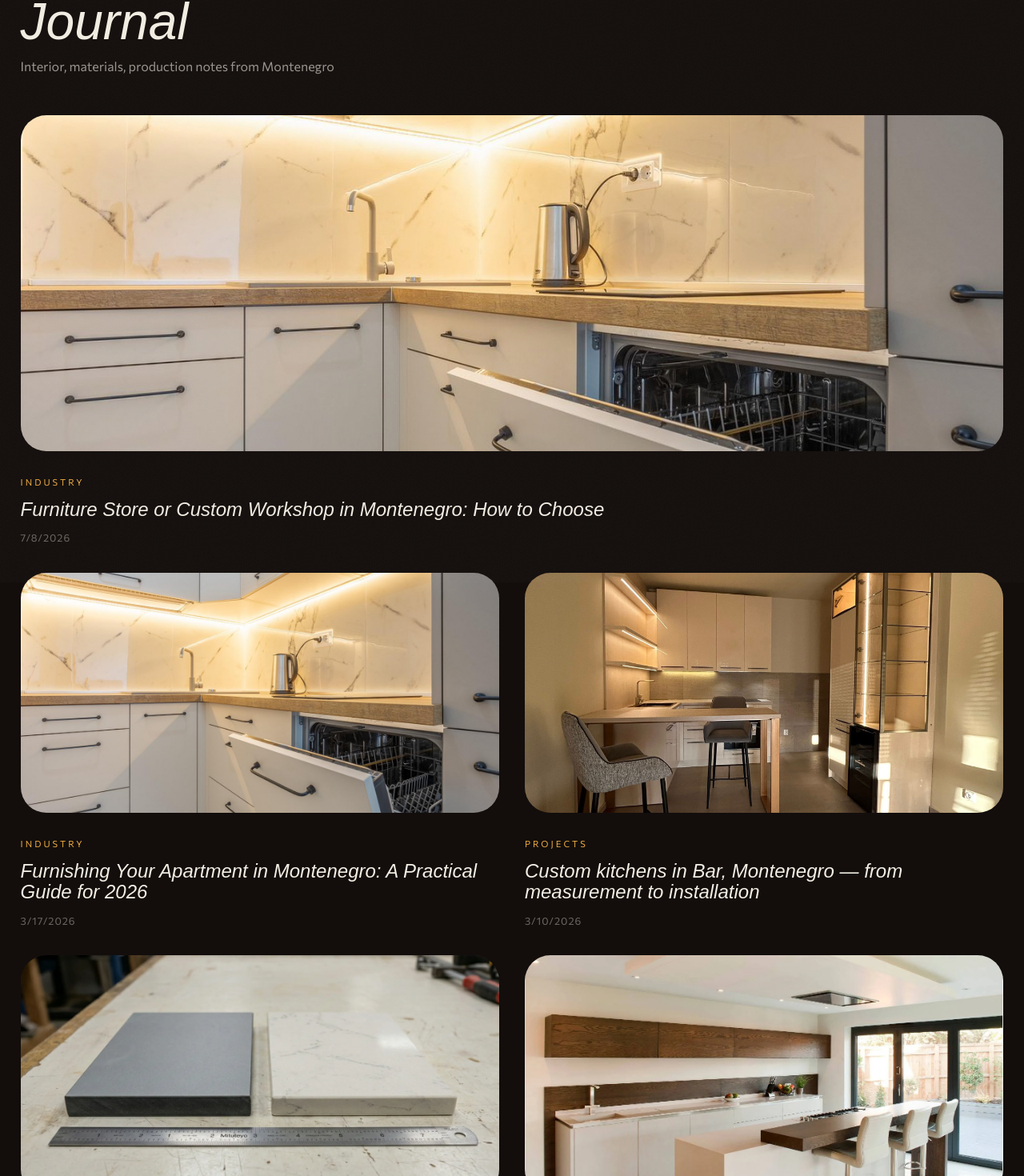
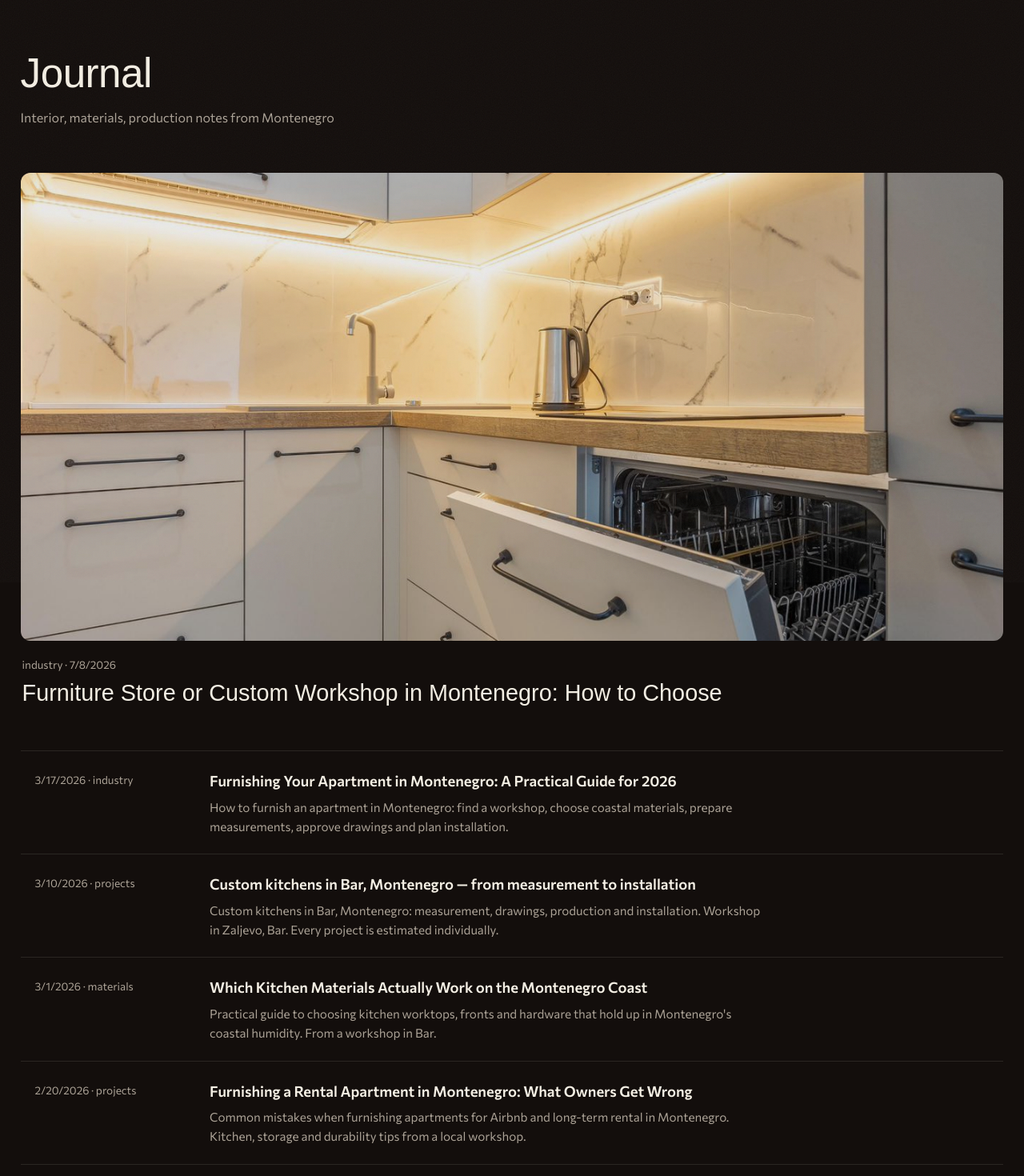
Before and after one commit to Kirill552/artidom-com, a Next.js app: page /en/blog in a window 1280 px wide. Shown: the part 72-1542 px from the top of the page at 80% size. Built offline with nearby package versions, Linux system fonts and the light colour scheme; a web font is replaced by a local one.

Commit message:
feat(blog,contact): текстовый индекс, тёмное чтение, hairline-формы

```diff
--- a/src/app/[locale]/blog/[slug]/page.module.css
+++ b/src/app/[locale]/blog/[slug]/page.module.css
@@ -3,60 +3,118 @@
     height: 55vh;
     min-height: 400px;
     background: var(--color-muted);
-    margin-bottom: 0;
+    overflow: hidden;
 }
 
 .heroMedia {
     object-fit: cover;
 }
 
+.heroScrim {
+    position: absolute;
+    inset: 0;
+    background: linear-gradient(to top, var(--surface-night) 6%, transparent 50%);
+}
+
 .article {
-    padding: 4rem 0;
-    max-width: 740px;
+    padding: clamp(40px, 6vw, 72px) 0;
+    max-width: 68ch;
+    margin-inline: auto;
 }
 
 .meta {
     display: flex;
-    gap: 1.5rem;
-    margin-bottom: 2rem;
-}
-
-.tag {
-    font-size: 0.7rem;
-    text-transform: uppercase;
-    letter-spacing: 3px;
-    color: var(--color-accent);
-}
-
-.date {
-    font-size: 0.7rem;
-    text-transform: uppercase;
-    letter-spacing: 2px;
-    opacity: 0.4;
+    flex-wrap: wrap;
+    gap: 0.5rem 1.5rem;
+    margin-bottom: 1.75rem;
+    color: var(--ink-dim);
+    font-size: 0.92rem;
+    font-weight: 500;
 }
 
 .title {
     font-family: var(--font-display);
-    font-size: 3.5rem;
-    font-style: italic;
-    font-weight: 300;
-    line-height: 1.1;
-    margin-bottom: 2.5rem;
+    font-style: normal;
+    font-weight: 500;
+    font-size: clamp(1.8rem, 3.6vw, 3rem);
+    letter-spacing: -0.01em;
+    line-height: 1.12;
+    margin-bottom: 2rem;
 }
 
 .body {
-    font-size: 1.1rem;
-    line-height: 1.9;
-    opacity: 0.8;
+    font-size: 1.05rem;
+    line-height: 1.75;
+    color: var(--ink-warm);
 }
 
 .body h2 {
+    font-family: var(--font-display);
+    font-weight: 500;
     font-size: 1.5rem;
-    margin: 2.5rem 0 1rem;
+    margin: 2.5em 0 0.8em;
+}
+
+.body h3 {
+    font-family: var(--font-main);
+    font-weight: 600;
+    font-size: 1.2rem;
+    margin: 2em 0 0.6em;
 }
 
 .body p {
-    margin-bottom: 1.5rem;
+    margin: 0 0 1.5em;
+}
+
+.body ul,
+.body ol {
+    padding-left: 1.2em;
+    margin: 0 0 1.5em;
+}
+
+.body li {
+    margin: 0.4em 0;
+    color: var(--ink-warm);
+}
+
+.body blockquote {
+    border-top: 1px solid var(--hairline);
+    border-bottom: 1px solid var(--hairline);
+    padding: 16px 0;
+    margin: 2em 0;
+    color: var(--ink-dim);
+    font-style: italic;
+}
+
+.body blockquote p:last-child {
+    margin-bottom: 0;
+}
+
+.body a {
+    color: var(--amber-light);
+    text-decoration: underline;
+    text-underline-offset: 3px;
+}
+
+.body strong {
+    font-weight: 600;
+    color: var(--ink-warm);
+}
+
+.body img {
+    border-radius: var(--radius);
+}
+
+.body code {
+    background: var(--surface-elevated);
+    padding: 2px 6px;
+    border-radius: 6px;
+}
+
+.body hr {
+    border: 0;
+    border-top: 1px solid var(--hairline);
+    margin: 2.5em 0;
 }
 
 .back {
@@ -64,10 +122,21 @@
 }
 
 .back a {
-    font-size: 0.85rem;
-    text-transform: uppercase;
-    letter-spacing: 2px;
-    color: var(--color-accent);
+    display: inline-flex;
+    align-items: center;
+    gap: 8px;
+    color: var(--ink-dim);
+    font-weight: 500;
+    border-bottom: 1px solid var(--hairline);
+    padding-bottom: 3px;
+    transition:
+        color 200ms var(--ease-out-brand),
+        border-color 200ms var(--ease-out-brand);
+}
+
+.back a:hover {
+    color: var(--amber-light);
+    border-color: var(--amber-light);
 }
 
 @media (max-width: 768px) {
@@ -75,17 +144,4 @@
         height: 40vh;
         min-height: 250px;
     }
-    .article {
-        padding: 2.5rem 0;
-    }
-    .title {
-        font-size: 2rem;
-        margin-bottom: 1.5rem;
-    }
-    .body {
-        font-size: 1rem;
-    }
-    .body h2 {
-        font-size: 1.25rem;
-    }
 }
--- a/src/app/[locale]/blog/[slug]/page.tsx
+++ b/src/app/[locale]/blog/[slug]/page.tsx
@@ -69,6 +69,7 @@ export default async function PostPage({ params }: { params: Promise<{ slug: str
             className={styles.heroMedia}
             sizes="100vw"
           />
+          <div className={styles.heroScrim} aria-hidden="true" />
         </div>
       )}
 
--- a/src/app/[locale]/blog/page.module.css
+++ b/src/app/[locale]/blog/page.module.css
@@ -1,107 +1,148 @@
 .header {
-    padding: 4rem 0 3rem;
+    padding: calc(64px + clamp(56px, 9vh, 100px)) 0 clamp(32px, 5vw, 56px); /* fixed nav offset */
 }
 
 .title {
     font-family: var(--font-display);
-    font-size: 4rem;
-    font-style: italic;
-    font-weight: 300;
-    margin-bottom: 0.5rem;
+    font-style: normal;
+    font-weight: 500;
+    font-size: clamp(1.9rem, 4vw, 3.2rem);
+    letter-spacing: -0.01em;
 }
 
 .subtitle {
-    opacity: 0.6;
+    color: var(--ink-dim);
+    margin-top: 14px;
+    max-width: 56ch;
 }
 
 .empty {
-    padding: 4rem 0;
-    opacity: 0.5;
+    padding: 2rem 0 6rem;
+    color: var(--ink-dim);
 }
 
-.grid {
-    display: grid;
-    grid-template-columns: 1fr 1fr;
-    gap: 2rem;
-    padding-bottom: 6rem;
+/* Featured first post */
+.featured {
+    display: block;
+    margin-bottom: clamp(32px, 5vw, 56px);
 }
 
-.card {
+.featuredFrame {
+    position: relative;
     display: block;
+    aspect-ratio: 21 / 10;
+    border-radius: var(--radius);
+    overflow: hidden;
+    background: var(--surface-elevated);
+    transition: box-shadow 400ms var(--ease-out-brand);
 }
 
-.cardWide {
-    grid-column: span 2;
+.featuredImage {
+    object-fit: cover;
+    filter: brightness(0.92);
+    transition:
+        transform 700ms var(--ease-out-brand),
+        filter 400ms var(--ease-out-brand);
 }
 
-.cardImage {
-    position: relative;
-    height: 300px;
-    background: var(--color-muted);
-    border-radius: 32px;
-    margin-bottom: 1.5rem;
-    overflow: hidden;
-    transition: transform 0.4s;
+.featuredCap {
+    display: block;
+    padding: 16px 2px 0;
 }
 
-.cardImageMedia {
-    object-fit: cover;
+.cardMeta {
+    color: var(--ink-dim);
+    font-size: 0.85rem;
 }
 
-.cardWide .cardImage {
-    height: 420px;
+.featuredTitle {
+    font-family: var(--font-display);
+    font-weight: 500;
+    font-size: clamp(1.3rem, 2.4vw, 1.8rem);
+    color: var(--ink-warm);
+    margin-top: 8px;
+    transition: color 200ms var(--ease-out-brand);
 }
 
-.card:hover .cardImage {
-    transform: translateY(-4px);
+@media (hover: hover) and (pointer: fine) {
+    .featured:hover .featuredFrame {
+        box-shadow: var(--glow-under);
+    }
+
+    .featured:hover .featuredImage {
+        transform: scale(1.03);
+        filter: brightness(1);
+    }
+
+    .featured:hover .featuredTitle {
+        color: var(--amber-light);
+    }
 }
 
-.cardTag {
-    display: inline-block;
-    font-size: 0.7rem;
-    text-transform: uppercase;
-    letter-spacing: 3px;
-    color: var(--color-accent);
-    margin-bottom: 0.75rem;
+/* Text rows for the remaining posts */
+.rows {
+    border-bottom: 1px solid var(--hairline);
+    margin-bottom: clamp(56px, 8vw, 96px);
 }
 
-.cardTitle {
-    font-family: var(--font-display);
-    font-size: 1.5rem;
-    font-style: italic;
-    font-weight: 300;
-    margin-bottom: 0.5rem;
+.row {
+    position: relative;
+    display: grid;
+    grid-template-columns: 180px minmax(0, 1fr);
+    gap: clamp(16px, 3vw, 40px);
+    padding: 22px 18px;
+    border-top: 1px solid var(--hairline);
 }
 
-.cardDate {
-    font-size: 0.8rem;
-    opacity: 0.4;
-    text-transform: uppercase;
-    letter-spacing: 1px;
+.row::before {
+    content: "";
+    position: absolute;
+    inset: 0;
+    background: linear-gradient(90deg, oklch(0.78 0.14 75 / 0.07), transparent 65%);
+    opacity: 0;
+    transition: opacity 350ms var(--ease-out-brand);
 }
 
-@media (max-width: 768px) {
-    .header {
-        padding: 2.5rem 0 2rem;
+.rowMeta {
+    position: relative;
+    color: var(--ink-dim);
+    font-size: 0.85rem;
+    padding-top: 3px;
+}
+
+.rowBody {
+    position: relative;
+}
+
+.rowTitle {
+    display: block;
+    font-weight: 600;
+    font-size: 1.15rem;
+    color: var(--ink-warm);
+    transition: color 200ms var(--ease-out-brand);
+}
+
+.rowExcerpt {
+    display: block;
+    color: var(--ink-dim);
+    font-size: 0.95rem;
+    margin-top: 6px;
+    max-width: 70ch;
+}
+
+@media (hover: hover) and (pointer: fine) {
+    .row:hover::before {
+        opacity: 1;
     }
-    .title {
-        font-size: 2.5rem;
-    }
-    .grid {
-        grid-template-columns: 1fr;
-        padding-bottom: 4rem;
-    }
-    .cardWide {
-        grid-column: span 1;
-    }
-    .cardImage {
-        height: 220px;
-        border-radius: 20px;
-    }
-    .cardWide .cardImage {
-        height: 260px;
-    }
-    .cardTitle {
-        font-size: 1.25rem;
+
+    .row:hover .rowTitle {
+        color: var(--amber-light);
     }
 }
+
+@media (max-width: 720px) {
+    .row {
+        grid-template-columns: 1fr;
+        gap: 8px;
+    }
+}
--- a/src/app/[locale]/blog/page.tsx
+++ b/src/app/[locale]/blog/page.tsx
@@ -22,6 +22,7 @@ export default async function BlogPage({ params }: { params: Promise<{ locale: s
   setRequestLocale(locale);
   const posts = await getPosts(locale);
   const t = await getTranslations('Blog');
+  const [featured, ...restPosts] = posts;
 
   return (
     <main className="container">
@@ -33,34 +34,43 @@ export default async function BlogPage({ params }: { params: Promise<{ locale: s
       {posts.length === 0 ? (
         <p className={styles.empty}>{t('empty')}</p>
       ) : (
-        <div className={styles.grid}>
-          {posts.map((post, i) => (
-            <Link
-              key={post.id}
-              href={`/blog/${post.slug}`}
-              className={`${styles.card} ${i === 0 ? styles.cardWide : ''}`}
-            >
-              {post.coverImage && (
-                <div className={styles.cardImage}>
+        <>
+          <Link href={`/blog/${featured.slug}`} className={styles.featured}>
+            {featured.coverImage && (
+              <span className={styles.featuredFrame}>
                 <Image
-                    src={post.coverImage.url}
-                    alt={`${post.title} - ARTIDOM journal`}
+                  src={featured.coverImage.url}
+                  alt={`${featured.title} - ARTIDOM journal`}
                   fill
-                    className={styles.cardImageMedia}
-                    sizes={i === 0 ? '100vw' : '(max-width: 900px) 100vw, 50vw'}
+                  className={styles.featuredImage}
+                  sizes="(max-width: 900px) 100vw, 90vw"
                 />
-                </div>
+              </span>
             )}
-              <div className={styles.cardBody}>
-                <span className={styles.cardTag}>{post.tag}</span>
-                <h2 className={styles.cardTitle}>{post.title}</h2>
-                <span className={styles.cardDate}>
-                  {new Date(post.publishedAt).toLocaleDateString()}
+            <span className={styles.featuredCap}>
+              <span className={styles.cardMeta}>
+                {featured.tag} &middot; {new Date(featured.publishedAt).toLocaleDateString()}
               </span>
-              </div>
+              <h2 className={styles.featuredTitle}>{featured.title}</h2>
+            </span>
+          </Link>
+
+          <div className={styles.rows}>
+            {restPosts.map((post) => (
+              <Link key={post.id} href={`/blog/${post.slug}`} className={styles.row}>
+                <span className={styles.rowMeta}>
+                  {new Date(post.publishedAt).toLocaleDateString()} &middot; {post.tag}
+                </span>
+                <span className={styles.rowBody}>
+                  <span className={styles.rowTitle}>{post.title}</span>
+                  {post.seoDescription && (
+                    <span className={styles.rowExcerpt}>{post.seoDescription}</span>
+                  )}
+                </span>
               </Link>
             ))}
           </div>
+        </>
       )}
     </main>
   );
--- a/src/app/[locale]/contact/page.module.css
+++ b/src/app/[locale]/contact/page.module.css
@@ -1,28 +1,31 @@
 .page {
     display: grid;
     grid-template-columns: 1.5fr 1fr;
-    gap: 8rem;
-    padding: 5rem 0 8rem;
+    gap: clamp(48px, 7vw, 128px);
+    padding: calc(64px + clamp(48px, 8vh, 88px)) 0 clamp(72px, 10vw, 128px); /* fixed nav offset */
 }
 
 .title {
     font-family: var(--font-display);
-    font-size: 3.5rem;
-    font-style: italic;
-    font-weight: 300;
+    font-style: normal;
+    font-weight: 500;
+    font-size: clamp(1.9rem, 4vw, 3.2rem);
+    letter-spacing: -0.01em;
     margin-bottom: 0.75rem;
-    line-height: 1.1;
 }
 
 .subtitle {
-    opacity: 0.6;
-    margin-bottom: 3rem;
+    color: var(--ink-dim);
+    max-width: 56ch;
+    margin-bottom: clamp(32px, 5vw, 48px);
 }
 
 .success {
-    padding: 2rem;
-    background: var(--color-muted);
-    font-size: 1rem;
+    border: 1px solid oklch(0.78 0.14 75 / 0.4);
+    border-radius: var(--radius);
+    color: var(--amber-light);
+    padding: 16px 18px;
+    font-weight: 500;
 }
 
 .form {
@@ -35,90 +38,105 @@
 .form select,
 .form textarea {
     background: transparent;
-    border: none;
-    border-bottom: 1px solid var(--color-muted);
+    border: 0;
+    border-bottom: 1px solid var(--hairline);
+    border-radius: 0;
     padding: 0.75rem 0;
     font-family: var(--font-main);
     font-size: 1rem;
-    font-weight: 300;
-    color: var(--color-text);
+    font-weight: 400;
+    color: var(--ink-warm);
     outline: none;
-    transition: border-color 0.3s;
+    transition: border-color 220ms var(--ease-out-brand);
     width: 100%;
+}
+
+.form input::placeholder,
+.form textarea::placeholder {
+    color: oklch(0.72 0.02 75 / 0.55);
 }
 
 .form input:focus,
 .form select:focus,
 .form textarea:focus {
-    border-bottom-color: var(--color-accent);
+    border-bottom-color: var(--amber-light);
+    outline: none;
 }
 
 .form button {
     align-self: flex-start;
     margin-top: 1rem;
-    padding: 1rem 2.5rem;
-    background: var(--color-text);
-    color: var(--color-bg);
-    border: none;
-    font-size: 0.85rem;
-    font-weight: 300;
-    text-transform: uppercase;
-    letter-spacing: 2px;
+    padding: 15px 30px;
+    background: var(--amber-light);
+    color: var(--surface-night);
+    border: 0;
+    border-radius: var(--radius);
+    font-size: 1rem;
+    font-weight: 600;
     cursor: pointer;
-    transition: opacity 0.3s;
+    transition:
+        background-color 200ms var(--ease-out-brand),
+        transform 160ms var(--ease-out-brand);
 }
 
 .form button:hover {
-    opacity: 0.7;
+    background: var(--amber-deep);
+}
+
+.form button:active {
+    transform: scale(0.97);
 }
 
 .form button:disabled {
-    opacity: 0.5;
+    opacity: 0.6;
     cursor: not-allowed;
 }
 
 .errorMsg {
-    color: #c44;
+    color: var(--error);
     font-size: 0.9rem;
     margin: 0;
 }
 
 .right {
-    padding-top: 7rem;
+    padding-top: clamp(48px, 9vh, 112px);
 }
 
 .contactDetail {
-    margin-bottom: 2rem;
+    border-top: 1px solid var(--hairline);
+    padding: 20px 0;
 }
 
 .detailLabel {
     display: block;
-    font-size: 0.7rem;
-    text-transform: uppercase;
-    letter-spacing: 3px;
-    color: var(--color-accent);
-    margin-bottom: 0.5rem;
+    font-size: 0.85rem;
+    font-weight: 600;
+    color: var(--ink-dim);
+    margin-bottom: 6px;
 }
 
 .contactDetail a,
 .detailValue {
     font-size: 1rem;
-    font-weight: 300;
+    color: var(--ink-warm);
+}
+
+.contactDetail a {
+    transition: color 200ms var(--ease-out-brand);
+}
+
+.contactDetail a:hover {
+    color: var(--amber-light);
 }
 
 .detailValue {
+    display: block;
     white-space: pre-line;
 }
 
 @media (max-width: 960px) {
     .page {
         grid-template-columns: 1fr;
-        gap: 3rem;
-        padding: 3rem 0 6rem;
-    }
-
-    .title {
-        font-size: 2.5rem;
     }
 
     .right {
```
Lines whose indentation alone changed are shown as unchanged.
